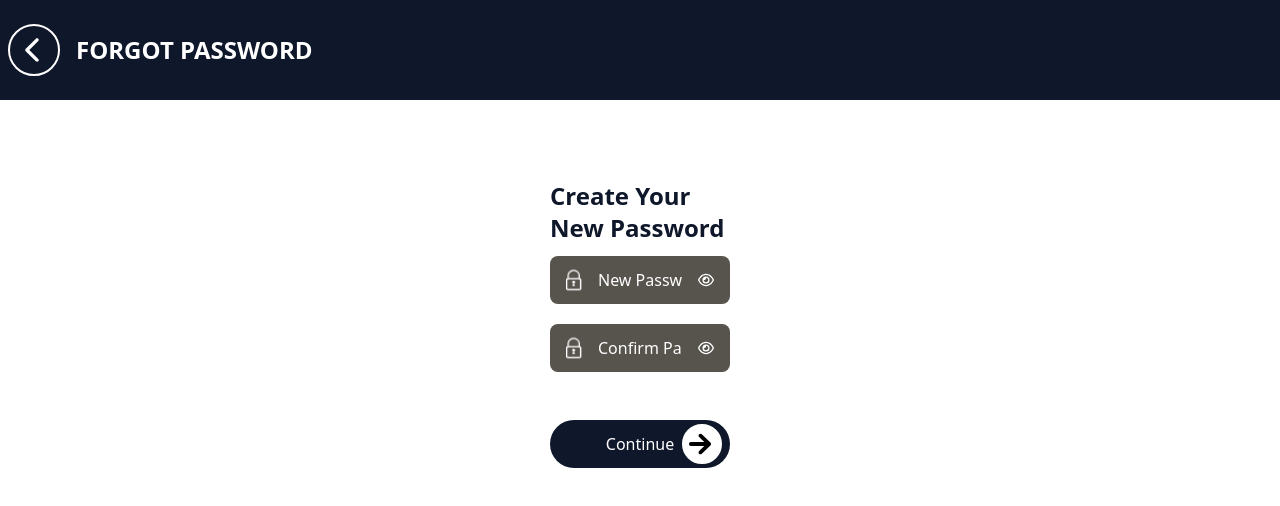
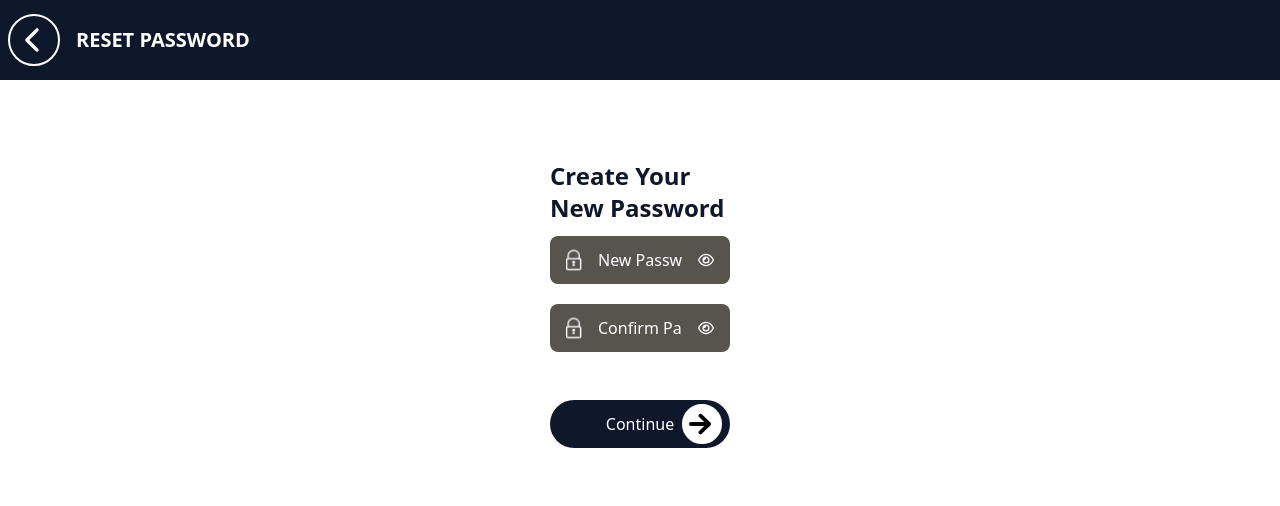
Before and after one commit to RJRYT/ServiceConnectApp, a React (Vite) app: page /newpassword in a window 1280 px wide. Shown: the top 506 px of the page. Built offline with nearby package versions, Linux system fonts and the light colour scheme; a web font is replaced by a local one.

Commit message:
Created header and button components

```diff
--- a/src/components/forgotpassword.jsx
+++ b/src/components/forgotpassword.jsx
@@ -5,17 +5,14 @@ import phoneIcon from "../assets/phoneIcon.png"
 import arrow from "../assets/arrow.png";
 import round from "../assets/oval.png";
 import { IoMdArrowRoundForward } from "react-icons/io";
+import Header from './header';
+import Submitbutton from './submitbutton';
 
 
 function Forgotpassword() {
   return (
     <div className='w-full h-screen'>
-        <div className='w-full h-[100px] bg-slate-900 flex items-center gap-4 pl-2'>
-            <div className='border-2 border-white w-13 h-13 rounded-full flex justify-center items-center pr-1'>
-            <IoIosArrowBack className='text-white text-4xl' />
-            </div>
-            <h1 className='text-white text-2xl font-bold'>FORGOT PASSWORD</h1>
-        </div>
+      <Header title="FORGOT PASSWORD"/>
         <div className='px-7 pt-40 lg:pt-20 lg:px-[550px]'>
             <p className='text-center  mb-9 mt-12'>Enter your regitered email or phone nunmber to recieve a OTP to reset your password</p>
             <div className="relative shadow-sm mb-5">
@@ -36,14 +33,7 @@ function Forgotpassword() {
               onChange={""} name="" id=""
             />
           </div>
-          <button className="bg-slate-900 text-white py-3 rounded-full mt-2 flex justify-center items-center w-full hover:bg-slate-700 transition relative">
-            Continue
-            <div className="absolute flex justify-center items-center right-2">
-            <div className='border-2 border-white w-10 h-10 rounded-full flex justify-center items-center pr-1 bg-white'>
-            <IoMdArrowRoundForward className='text-4xl text-black' />
-            </div>
-            </div>
-          </button>
+          <Submitbutton title="Continue"/>
         </div>
 
     </div>
--- /dev/null
+++ b/src/components/header.jsx
@@ -0,0 +1,19 @@
+import React from 'react'
+import { IoIosArrowBack } from "react-icons/io";
+
+
+
+function Header({title}) {
+  return (
+    <div>
+       <div className='w-full h-[80px] bg-slate-900 flex items-center gap-4 pl-2'>
+            <div className='border-2 border-white w-13 h-13 rounded-full flex justify-center items-center pr-1'>
+            <IoIosArrowBack className='text-white text-4xl' />
+            </div>
+            <h1 className='text-white text-xl font-bold'>{title}</h1>
+        </div>
+    </div>
+  )
+}
+
+export default Header
--- a/src/components/newpassword.jsx
+++ b/src/components/newpassword.jsx
@@ -6,6 +6,8 @@ import { IoMdArrowRoundForward } from "react-icons/io";
 import { FaRegEye } from "react-icons/fa6";
 import { FaRegEyeSlash } from "react-icons/fa6"
 import password from "../assets/ICON (1).png";
+import Header from './header';
+import Submitbutton from './submitbutton';
 
 
 
@@ -14,12 +16,7 @@ function Newpassword() {
     const [showConfirmPassword, setShowConfirmPassword] = useState(false);
   return (
     <div className='w-full h-screen'>
-        <div className='w-full h-[100px] bg-slate-900 flex items-center gap-4 pl-2'>
-            <div className='border-2 border-white w-13 h-13 rounded-full flex justify-center items-center pr-1'>
-            <IoIosArrowBack className='text-white text-4xl' />
-            </div>
-            <h1 className='text-white text-2xl font-bold'>FORGOT PASSWORD</h1>
-        </div>
+      <Header title="RESET PASSWORD"/>
         <div className='px-7 pt-40 lg:pt-20 lg:px-[550px]'>
             <h1 className='font-bold text-slate-900 text-2xl mb-3'>Create Your New Password</h1>
             <div className="relative mb-5">
@@ -54,14 +51,7 @@ function Newpassword() {
               {showConfirmPassword ? <FaRegEyeSlash /> : <FaRegEye />}
             </button>
           </div>
-          <button className="bg-slate-900 text-white py-3 rounded-full mt-2 flex justify-center items-center w-full hover:bg-slate-700 transition relative">
-            Continue
-            <div className="absolute flex justify-center items-center right-2">
-            <div className='border-2 border-white w-10 h-10 rounded-full flex justify-center items-center pr-1 bg-white'>
-            <IoMdArrowRoundForward className='text-4xl text-black' />
-            </div>
-            </div>
-          </button>
+            <Submitbutton title="Continue"/>
         </div>
 
     </div>
--- /dev/null
+++ b/src/components/submitbutton.jsx
@@ -0,0 +1,20 @@
+import React from 'react'
+import { IoMdArrowRoundForward } from "react-icons/io";
+
+
+function Submitbutton({title}) {
+  return (
+    <div>
+          <button className="bg-slate-900 text-white py-3 rounded-full mt-2 flex justify-center items-center w-full hover:bg-slate-700 transition relative">
+            {title}
+            <div className="absolute flex justify-center items-center right-2">
+            <div className='border-2 border-white w-10 h-10 rounded-full flex justify-center items-center pr-1 bg-white'>
+            <IoMdArrowRoundForward className='text-4xl text-black' />
+            </div>
+            </div>
+          </button>
+    </div>
+  )
+}
+
+export default Submitbutton
--- a/src/routes/Router.jsx
+++ b/src/routes/Router.jsx
@@ -7,6 +7,8 @@ import Emailverification from "../components/Emailverification";
 import Register from "../components/Register";
 import Forgotpassword from "../components/forgotpassword";
 import Newpassword from "../components/newpassword";
+import Header from "../components/header";
+import Submitbutton from "../components/submitbutton";
 
 const router = createBrowserRouter([
   {
```
